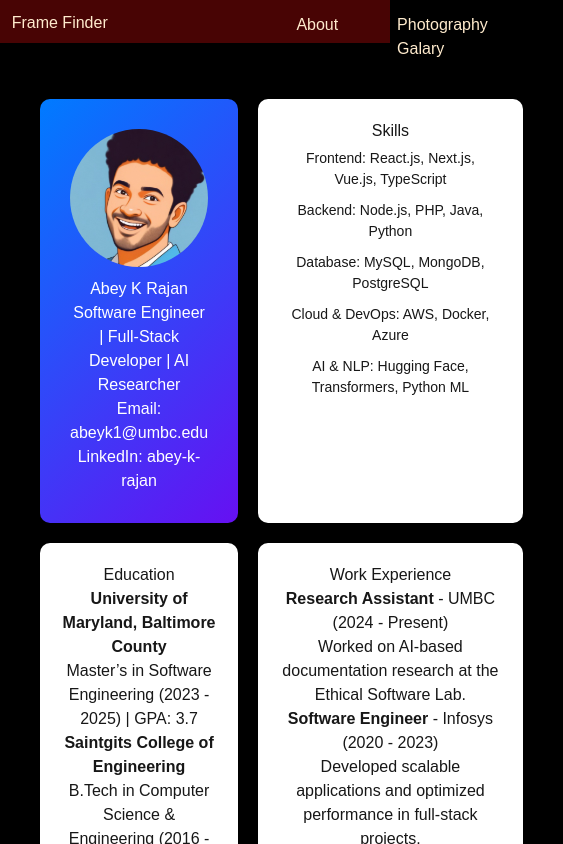
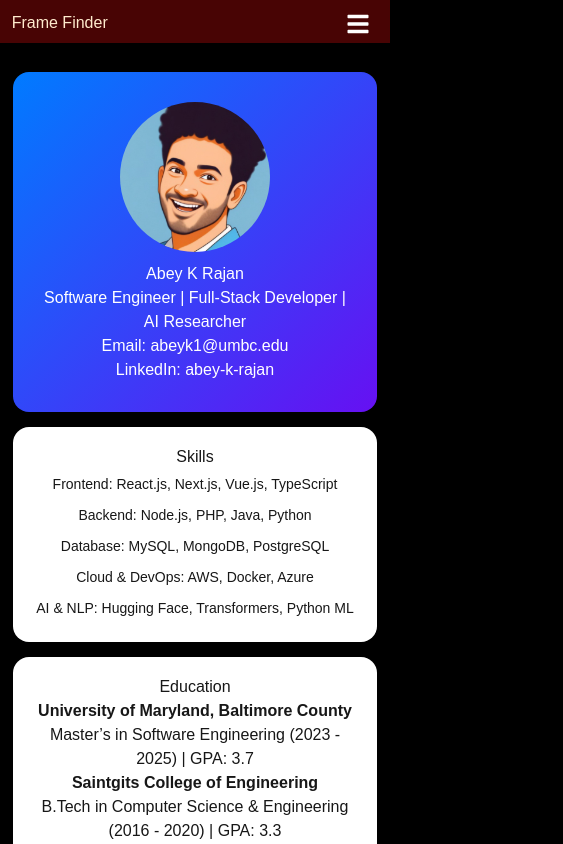
Before and after one commit to abeyrajan7/photography-app, a Next.js app in the folder my-photography-next-app/: page /about in a window 390 px wide. Shown: the top 844 px of the page, 563 px wide, since content can reach past the window. Built offline with nearby package versions, Linux system fonts and the light colour scheme.

Commit message:
responsive

```diff
--- a/my-photography-next-app/package.json
+++ b/my-photography-next-app/package.json
@@ -20,6 +20,7 @@
     "next": "^15.1.4",
     "react": "^19.0.0",
     "react-dom": "^19.0.0",
+    "react-icons": "^5.4.0",
     "web-streams-polyfill": "^4.1.0"
   },
   "devDependencies": {
--- a/my-photography-next-app/src/Components/Header.css
+++ b/my-photography-next-app/src/Components/Header.css
@@ -20,3 +20,66 @@
     bottom: 25%;
     left: 76%;
 }
+
+.nav-items .active-tab {
+    /* background-color: #2ecc71; */
+    color: rgb(30, 151, 48) !important;
+    border-radius: 5px;
+    font-weight: bold;
+}
+
+.nav-items .active-tab {
+    background-color: #2ecc71; /* Green for active */
+    color: white !important;
+    border-radius: 5px;
+    font-weight: bold;
+}
+
+/* Hamburger Icon (Hidden on Desktop) */
+.hamburger {
+    display: none;
+    cursor: pointer;
+    color: white;
+    font-size: 24px;
+}
+
+/* Responsive Styles for Mobile */
+@media (max-width: 768px) {
+    .hamburger {
+        display: block;
+        position: absolute;
+        right: 20px;
+        top: 12px;
+    }
+
+    .nav-items {
+        display: none;
+        flex-direction: column;
+        position: absolute;
+        top: 50px;
+        right: 10px;
+        background-color: #1e1e1e;
+        width: 23%;
+        padding: 10px;
+        border-radius: 5px;
+        height: 150%;
+        box-shadow: 0px 4px 6px rgba(0, 0, 0, 0.3);
+    }
+
+    .nav-items :hover {
+        cursor: pointer;
+    }
+
+    .nav-items.open {
+        display: flex;
+    }
+
+    .nav-items li {
+        padding: 0px;
+        text-align: center;
+        width: 100%;
+        color: white;
+        position: relative;
+        margin-top: -5%;
+    }
+}
--- a/my-photography-next-app/src/Components/Header.tsx
+++ b/my-photography-next-app/src/Components/Header.tsx
@@ -2,32 +2,40 @@
 
 import React from "react";
 import "./Header.css";
+import { useState } from "react";
+import { FaBars } from "react-icons/fa";
 import { useRouter } from "next/navigation";
 
 export default function Header() {
   const router = useRouter();
+  const [activeTab, setActiveTab] = useState("/about");
+  const [menuOpen, setMenuOpen] = useState(false);
 
   const handleNavigation = (path: string) => {
+    setActiveTab(path);
     router.push(path);
+    setMenuOpen(false);
   };
 
   return (
     <div className="header-bar">
       <h1 className="site-title">Frame Finder</h1>
-      <ul className="nav-items">
+      <div className="hamburger" onClick={() => setMenuOpen(!menuOpen)}>
+        <FaBars size={24} />
+      </div>
+      <ul className={`nav-items ${menuOpen ? "open" : ""}`}>
         <li
           onClick={() => handleNavigation("/about")}
-          style={{ cursor: "pointer", color: "blanchedalmond" }}
+          className={activeTab === "/about" ? "active-tab" : ""}
         >
           About
         </li>
         <li
           onClick={() => handleNavigation("/gallery")}
-          style={{ cursor: "pointer", color: "blanchedalmond" }}
+          className={activeTab === "/gallery" ? "active-tab" : ""}
         >
-          Photography Galary
+          Photography
         </li>
-        {/* <li style={{ cursor: "pointer", color: "blanchedalmond" }}>Contact</li> */}
       </ul>
     </div>
   );
--- a/my-photography-next-app/src/app/about/page.css
+++ b/my-photography-next-app/src/app/about/page.css
@@ -21,6 +21,32 @@
 
   }
 
+  .about-box:hover {
+    transform: scale(1); /* Slightly enlarge the card */
+    box-shadow: 0px 10px 25px rgba(255, 105, 180, 0.4); /* Neon glow effect */
+    background: linear-gradient(135deg, #ff007f, #ff4c4c); /* Change color on hover */
+    color: #fff;
+}
+
+/* Individual sections can have slightly different effects */
+.about-box:nth-child(1):hover {
+    box-shadow: 0px 10px 25px rgba(0, 255, 255, 0.6);
+}
+
+.about-box:nth-child(2):hover {
+    box-shadow: 0px 10px 25px rgba(255, 165, 0, 0.6);
+}
+
+.about-box:nth-child(3):hover {
+    box-shadow: 0px 10px 25px rgba(50, 205, 50, 0.6);
+}
+
+.about-box:nth-child(4):hover {
+    box-shadow: 0px 10px 25px rgba(255, 20, 147, 0.6);
+}
+
+
+
   .bio-section {
     background: linear-gradient(135deg, #007bff, #6610f2);
     color: white;
@@ -34,6 +60,7 @@
 
   .skills-section, .education-section, .experience-section {
     background: white;
+    padding: 5%;
   }
 
   .skills-section ul {
@@ -72,4 +99,20 @@
       grid-template-columns: 1fr;
       grid-template-rows: auto;
     }
+
+    .about-container {
+        display: inline-block;
+        padding: 13px;
+        margin-right: 0%;
+    }
+
+    .about-box {
+        border-radius: 16px;
+    }
+
+    .about-box:not(:first-child) {
+        margin-top: 4%;
+    }
+
+
   }
```
Also changed, not shown: my-photography-next-app/src/app/gallery/page.css (+7 -0 lines), 1 other file (tests, documents, lock files or other folders).
